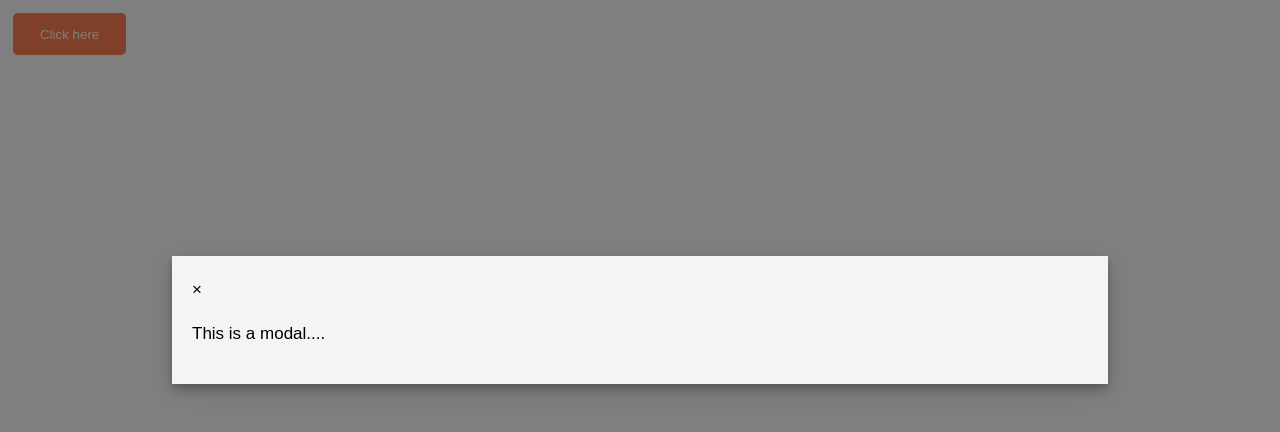
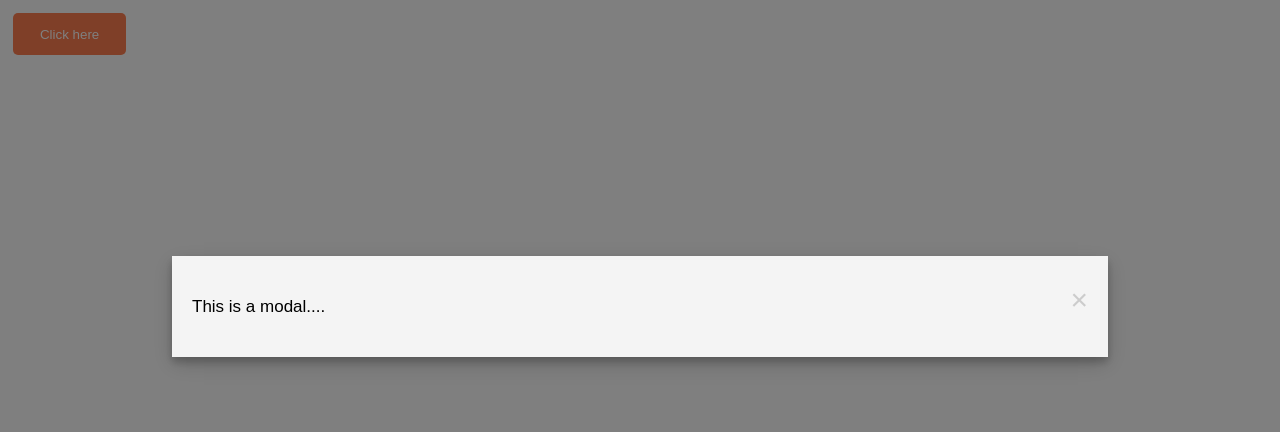
Before and after one commit to HamzaJirah/modal, a plain HTML site: page index.html in a window 1280 px wide. Drawn offline with Linux system fonts and the light colour scheme.

Commit message:
added styles to span element

```diff
--- a/style.css
+++ b/style.css
@@ -39,3 +39,9 @@ body {
   width: 70%;
   box-shadow: 0 5px 8px 0 rgba(0, 0, 0, 0.2), 0 7px 20px 0 rgba(0, 0, 0, 0.17);
 }
+
+.closeBtn {
+  color: #ccc;
+  float: right;
+  font-size: 30px;
+}
```
